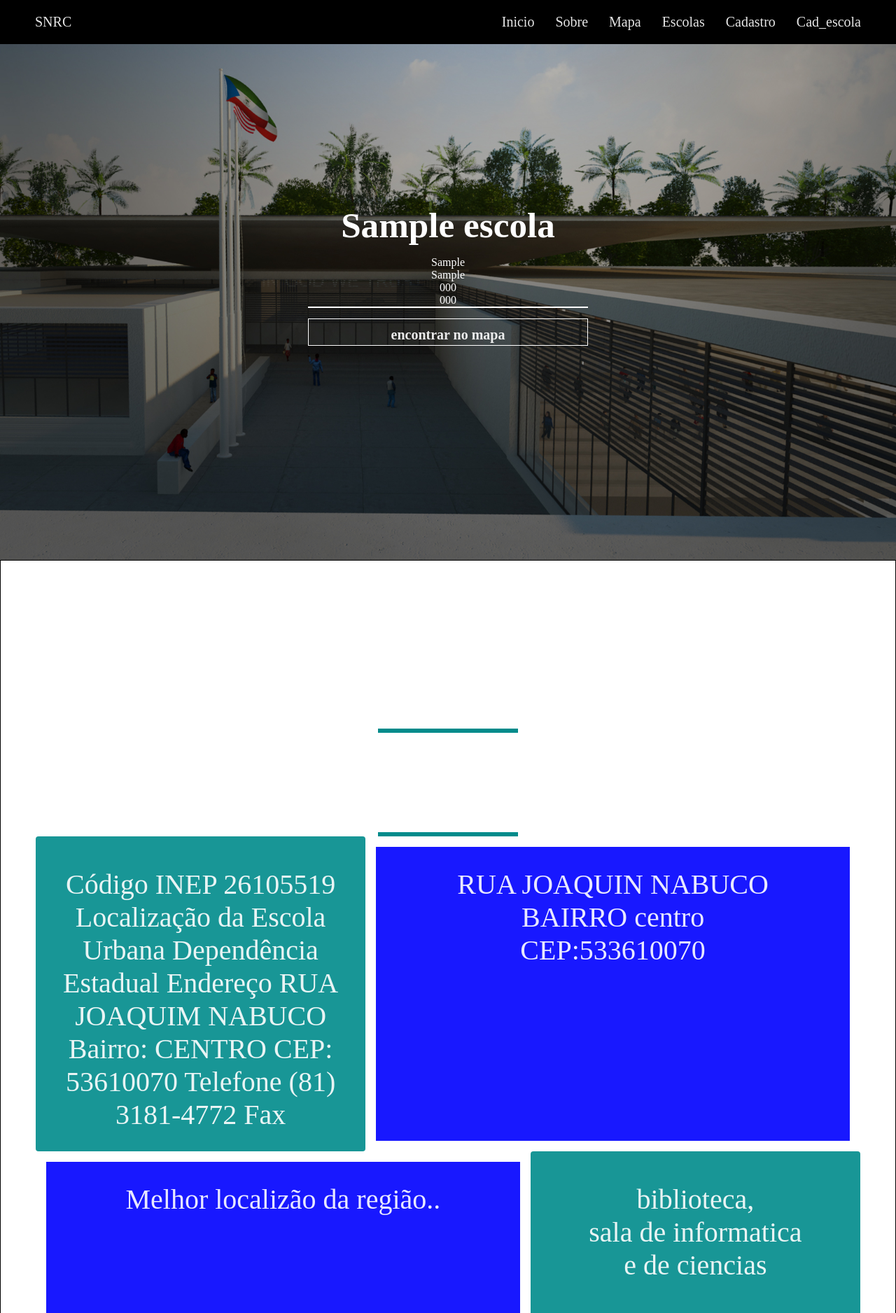
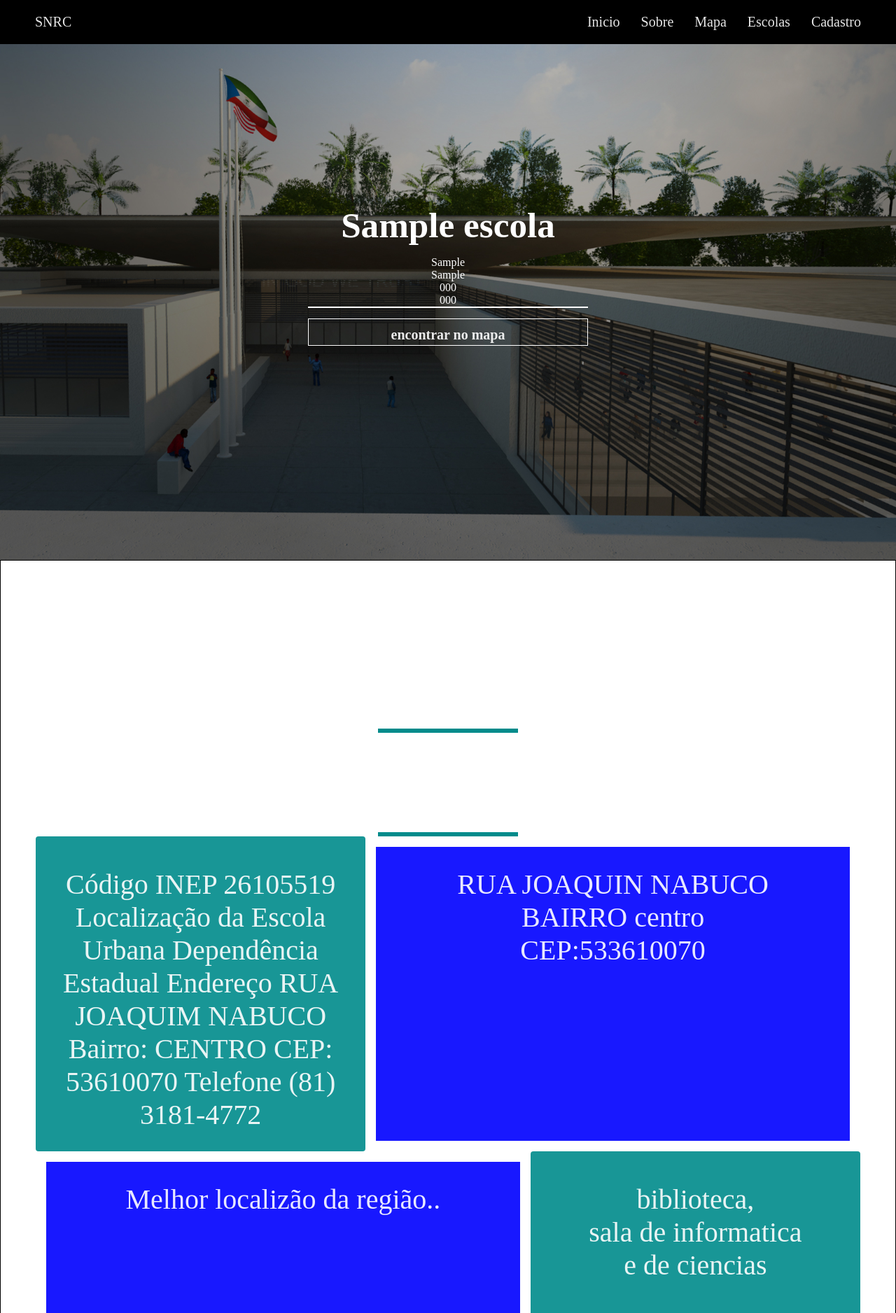
Before and after one commit to miguelgabriel01/noDEMON, a PHP site: page /dados_escola.php in a window 1280 px wide. Shown: the top 1876 px of the page at 70% size. Run offline with PHP 8.4, Linux system fonts and the light colour scheme; tables that the repository leaves empty hold one stand-in row (values such as "Sample post").

Commit message:
Update dados_escola.php

```diff
--- a/dados_escola.php
+++ b/dados_escola.php
@@ -1,6 +1,6 @@
 <?php
  session_start();
-  $con = new PDO("mysql:host=localhost;dbname=SNRC", "root", "");
+  $con = new PDO("mysql:host=localhost;dbname=id10860157_snrc", "id10860157_root", "123456");
 			$escola = $con->prepare("SELECT * FROM escolas");
 			$escola->execute();
 			$exec = $escola->fetchAll();
@@ -22,7 +22,6 @@
 		<li><a href="mapa_escola.php">Mapa</a></li>
 		<li><a href="escolas.php">Escolas</a></li>
 		<li><a href="cadastro_usuario.php">Cadastro</a></li>
-		<li><a href="cadastro_escola.php">Cad_escola</a></li>
 	</nav>
 </header>
 <section class="hero">
@@ -53,44 +52,32 @@
 	foreach($exec as $exe=> $ex){
     if($ex['id'] == 2){
 		 echo $ex['nome'] . '<br>';
-
     }
-
 	}  ?> </h3>
   <p><?php
 	foreach($exec as $exe=> $ex){
     if($ex['id'] == 2){
 		 echo $ex['endereco'] . '<br>' . $ex['cidade'] . '<br>' . $ex['cep'] . '<br>' . $ex['telefone'] . '<br>' ;
     }
-
-
 	}  ?>
   <hr>
   <h4> <?php
 	foreach($exec as $exe=> $ex){
     if($ex['id'] == 3){
 		 echo $ex['nome'] . '<br>';
-
     }
 
 	}  ?>
 
-
   </h4>
-
   <p> <?php
 	foreach($exec as $exe=> $ex){
     if($ex['id'] == 3){
 		 echo $ex['endereco'] . '<br>' . $ex['cidade'] . '<br>' . $ex['cep'] . '<br>' . $ex['telefone'] . '<br>' ;
     }
 
-
 	}  ?>
-
-
   <hr>
-
-
     <ul class="img">
   <li class="pequena" style="background-image: url('')"><a href=""><p class="obs">Código INEP 26105519
     Localização da Escola Urbana
@@ -99,7 +86,7 @@ Endereço  RUA JOAQUIM NABUCO
     Bairro: CENTRO
     CEP: 53610070
     Telefone  (81) 3181-4772
-Fax</p></a></li>
+</p></a></li>
   <li class="grande" style="background-image: url('')"><a href=""><p class="obs">RUA JOAQUIN NABUCO
     <br>BAIRRO centro<br>CEP:533610070</p></a></li>
   <li class="grande" style="background-image: url('')"><a href=""><p class="obs">Melhor localizão da região..</p></a></li>
```
Lines whose indentation alone changed are shown as unchanged.
